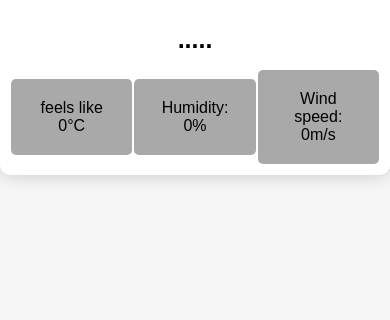
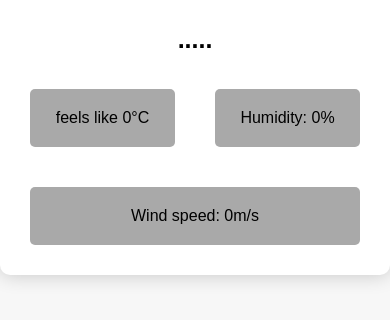
Before and after one commit to Susheel-123/Weather-app, a plain HTML site: page index.html in a window 390 px wide. Shown: the part 418-738 px from the top of the page. Drawn offline with Linux system fonts and the light colour scheme.

Commit message:
adding responsivness

```diff
--- a/style.css
+++ b/style.css
@@ -88,3 +88,11 @@ form{
     background-position: center center;
     background-repeat: no-repeat;
 }
+
+@media only screen and (max-width:700px){
+
+    .details > div{
+        margin: 20px;
+    }
+
+}
```
